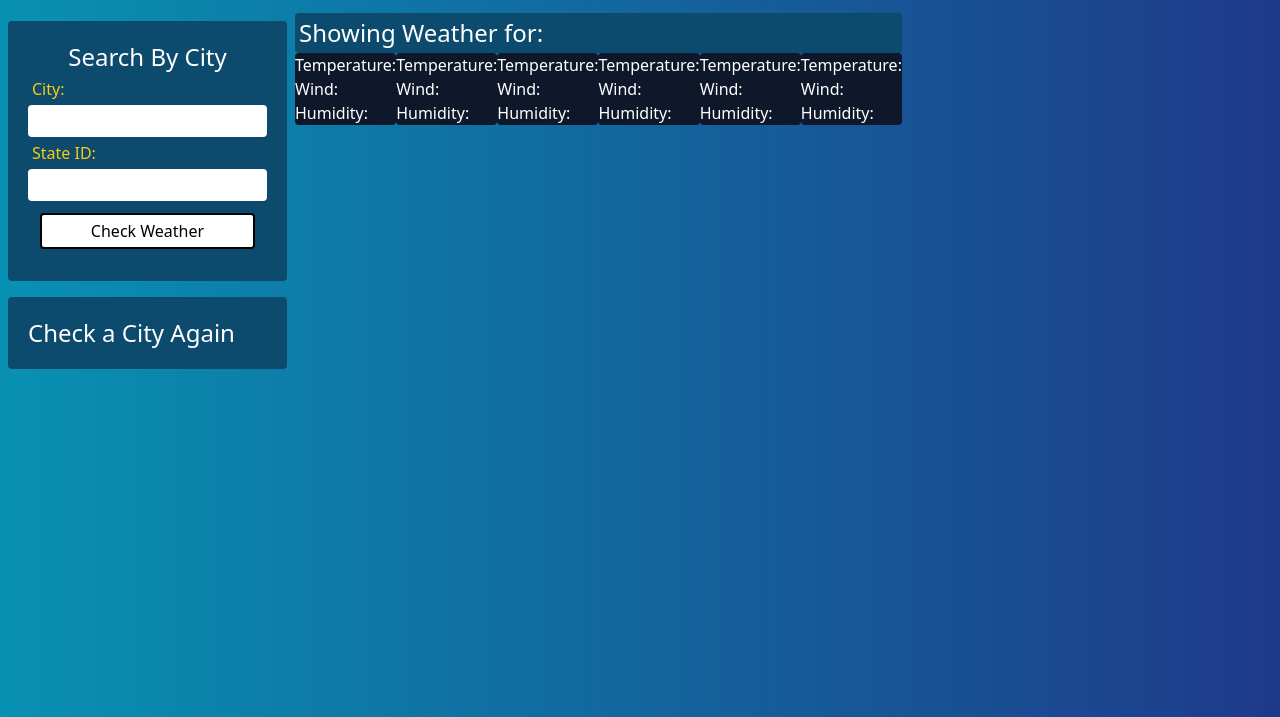
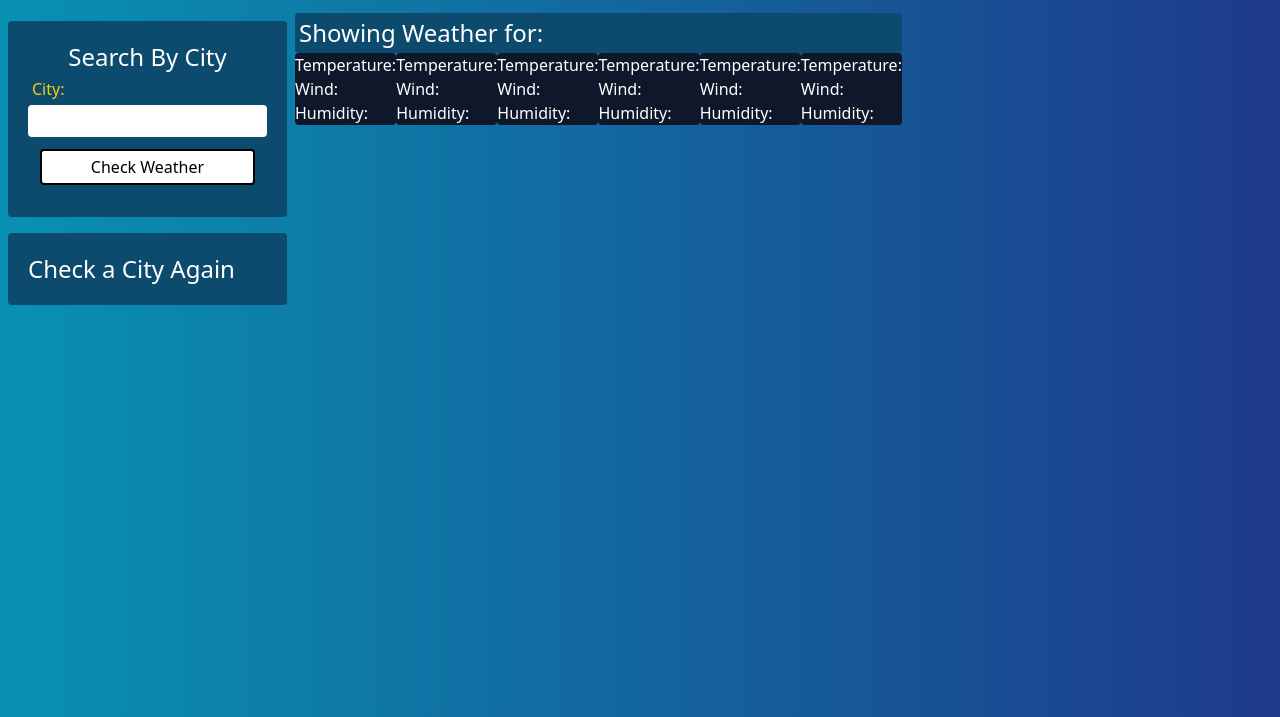
Before and after one commit to eabaynes/Weather-checker, a website: page index.html in a window 1280 px wide. Shown: the part 83-800 px from the top of the page. Drawn offline with nearby package versions, Linux system fonts and the light colour scheme.

Commit message:
remove state- problems w/api request

```diff
--- a/index.html
+++ b/index.html
@@ -23,11 +23,6 @@
                         class="p-1 text-black rounded"
                         type="text"
                         id="city"/>
-                        <label for="state" class="text-yellow-400 m-1">State ID:</label>
-                        <input
-                        class="p-1 text-black rounded"
-                        type="text"
-                        id="state"/>
                         <button class="bg-white p-1 border-2 border-solid rounded m-3 border-black  text-black"
                         type="submit">Check Weather</button>
                     </div>
@@ -43,7 +38,6 @@
             <section class="flex-col">
                 <h2 class="text-white text-2xl bg-sky-900 rounded p-1">Showing Weather for:
                     <span id="city-searched"></span>
-                    <span id="state-searched"></span>
                 </h2>
                 <div class="flex">
                     <div id="today" class="bg-slate-900 text-white rounded">
```
